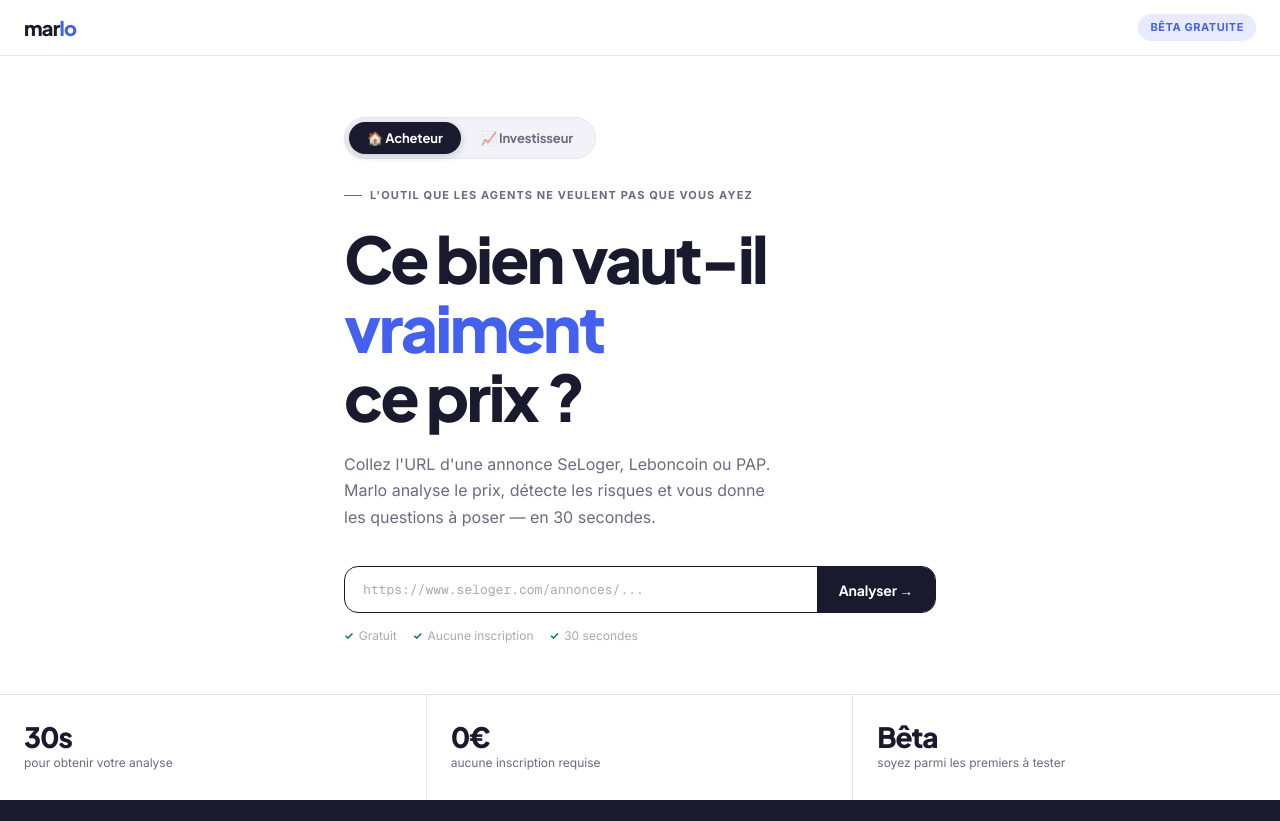
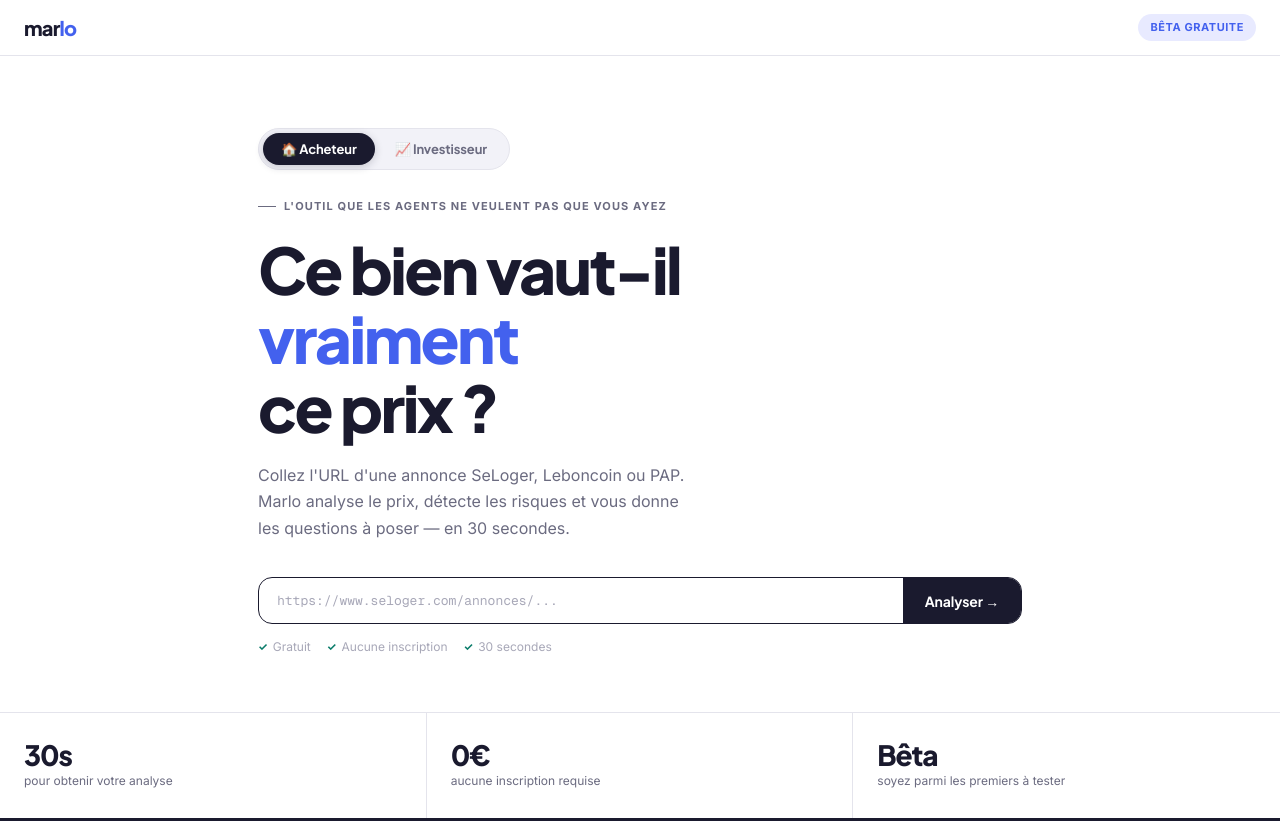
Before and after one commit to smokthebikini/marlo, a website: page index.html in a window 1280 px wide. Shown: the top 821 px of the page. Drawn offline with nearby package versions, Linux system fonts and the light colour scheme.

Commit message:
feat: hero plus large sur desktop

```diff
--- a/index.html
+++ b/index.html
@@ -204,8 +204,13 @@
   padding: 52px 24px 40px;
   display: flex; flex-direction: column;
   justify-content: center;
-  max-width: 640px; margin: 0 auto; width: 100%;
+  max-width: 760px; margin: 0 auto; width: 100%;
   animation: fadeUp 0.5s ease both;
+}
+@media (min-width: 768px) {
+  .hero-content { max-width: 860px; padding: 72px 48px 56px; }
+  .hero-title { font-size: clamp(52px, 6vw, 80px); }
+  .hero-sub { font-size: 18px; max-width: 560px; }
 }
 
 @keyframes fadeUp {
```
Also changed, not shown: marlo-v5.html (+6 -1 lines).
